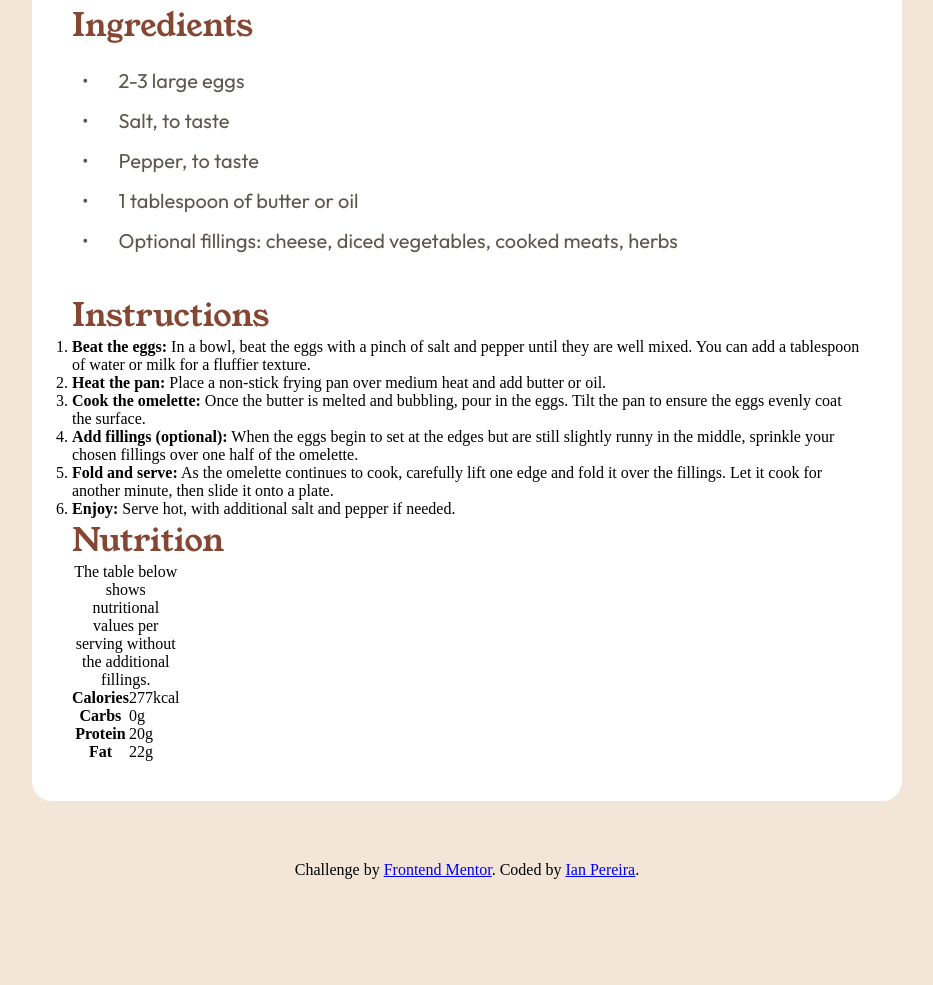
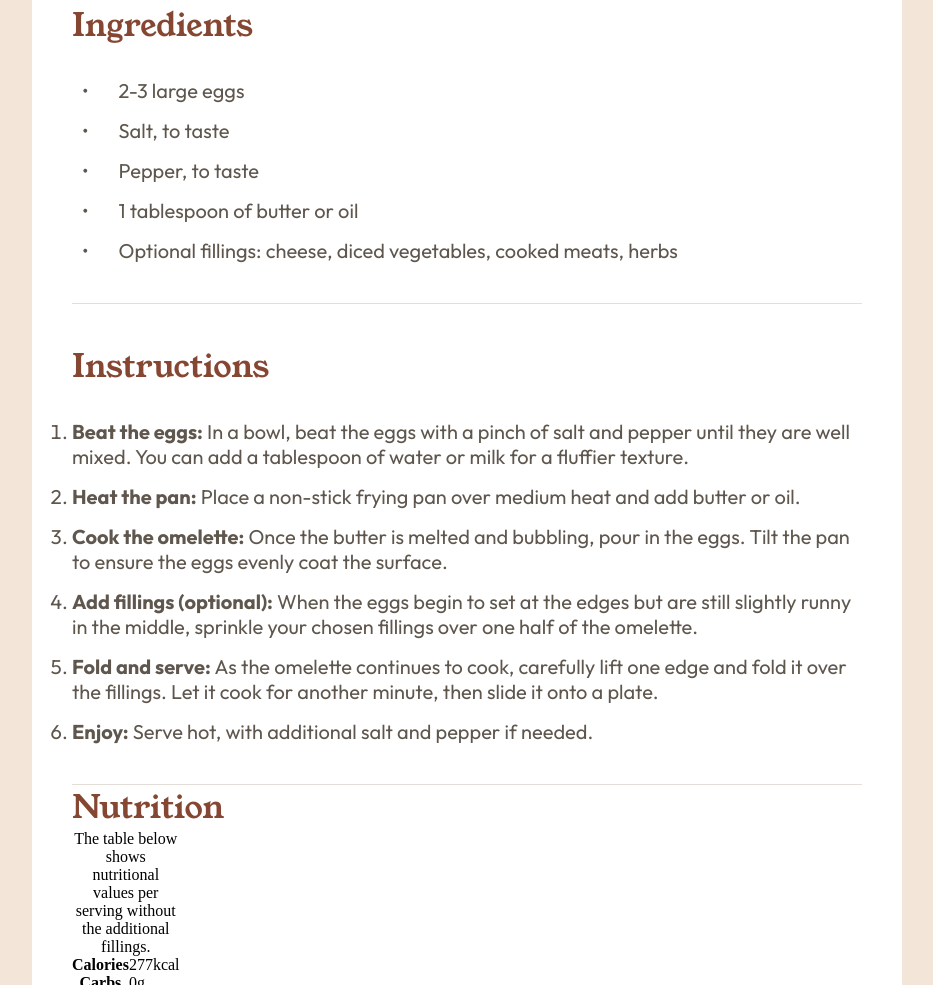
Before and after one commit to ian1bit/recipe-page-main, a plain HTML site: page index.html in a window 1280 px wide. Shown: the part 970-1955 px from the top of the page, without its empty margins (173-1106 px from the left). Before the commit the page ends 1849 px from the top, so only its background shows below. Drawn offline with Linux system fonts and the light colour scheme.

Commit message:
feat: sessão de instruções estilizada

```diff
--- a/css/style.css
+++ b/css/style.css
@@ -124,7 +124,7 @@ body {
 }
 
 .ingredientes h2 {
-    margin-bottom: 20px;
+    margin-bottom: 30px;
 }
 
 .ingredientes ul li {
@@ -142,3 +142,26 @@ body {
 .ingredientes ul li:not(:last-child) {
     margin-bottom: 15px;
 }
+
+/* sessão de instruções */
+
+.intrucoes {
+    border-top: 1px solid var(--light-grey);
+    border-bottom : 1px solid var(--light-grey);
+    padding: 40px 0;
+}
+
+.intrucoes h2 {
+    margin-bottom: 30px;
+}
+
+.intrucoes ol li {
+    font-family: var(--outfit);
+    font-weight: 400;
+    font-size: 1.25rem;
+    color: var(--wenge-brown);
+}
+
+.intrucoes ol li:not(:last-child) {
+    margin-bottom: 15px;
+}
--- a/index.html
+++ b/index.html
@@ -39,8 +39,6 @@
         <li>Optional fillings: cheese, diced vegetables, cooked meats, herbs</li>
       </ul>
     </section>
-
-    <div class="line"></div>
 
     <section class="intrucoes">
       <h2 class="title-of-section">Instructions</h2>
```
